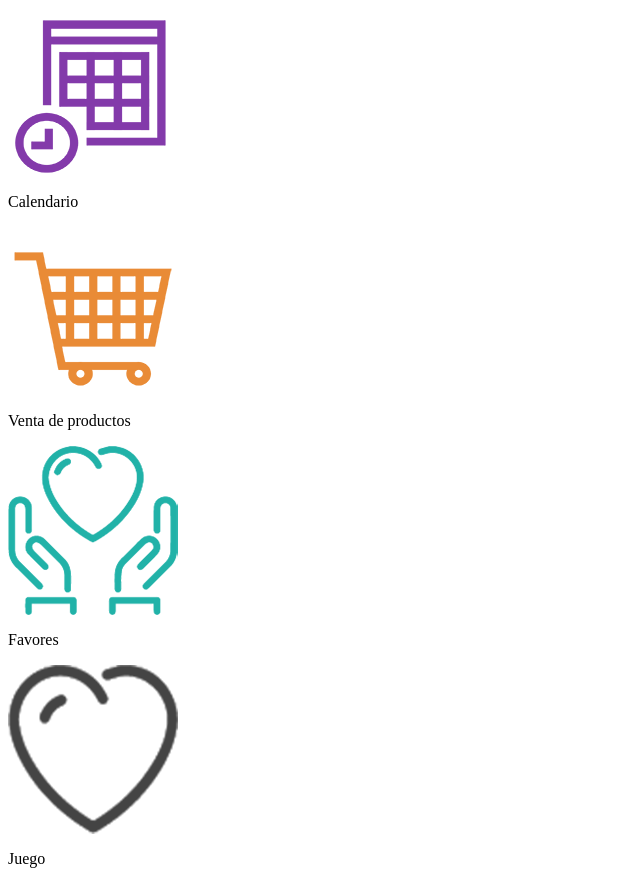
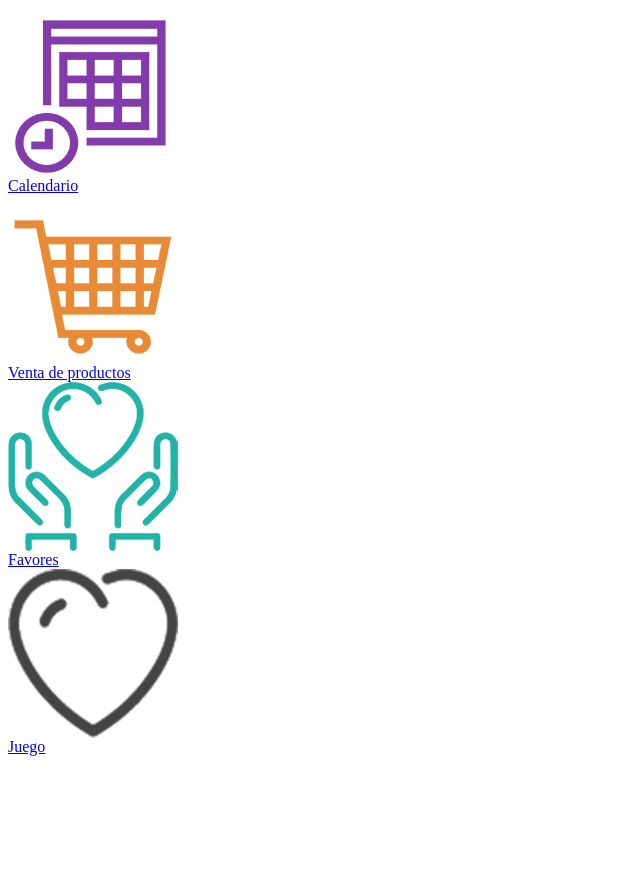
Before and after one commit to Aragon-Diego/ComunaNuevo, a PHP site: page /ComunaNuevo/iconos.php in a window 1280 px wide. Shown: the whole page, without its empty margins (0-640 px from the left). After the commit the page ends 756 px from the top, so only its background shows below. Run offline with PHP 8.4, Linux system fonts and the light colour scheme.

Commit message:
links en iconos y agrega nuevos php

```diff
--- a/iconos.php
+++ b/iconos.php
@@ -1,25 +1,48 @@
-<?php
+<html>
+    <head>
+
+
+    </head>
+
+
+
+    <body>
+
+
+    <?php
     echo '<div class="menuDiv">';
-    echo '<img class="menuIcono" src="img/calendario.png" alt="icono de calendario" />';
+    echo '<img class="menuIcono" src="img/calendario.png" alt="icono de calendario" href="cuenta.php"/>';
     echo '<br/>';
-    echo '<p class="menuP">Calendario</p>';
+    ?>
+    <a class="menuP" href="ver_calendario.php">Calendario</a>
+    <?php
     echo '</div>';
 
     echo '<div class="menuDiv">';
     echo '<img class="menuIcono" src="img/carrito.png" alt="icono de carrito" />';
     echo '<br/>';
-    echo '<p class="menuP">Venta de productos</p>';
+    ?>
+    <a class="menuP" href="ver_producto.php">Venta de productos</a>
+    <?php
     echo '</div>';
 
     echo '<div class="menuDiv">';
     echo '<img class="menuIcono" src="img/favores.png" alt="icono de favores" />';
     echo '<br/>';
-    echo '<p class="menuP">Favores</p>';
+    ?>
+    <a class="menuP" href="ver_favores.php">Favores</a>
+    <?php
     echo '</div>';
 
     echo '<div class="menuDiv">';
     echo '<img class="menuIcono" src="img/corazon.png" alt="icono de favores" />';
     echo '<br/>';
-    echo '<p class="menuP">Juego</p>';
+    ?>
+    <a class="menuP" href="C:\xampp\htdocs\ComunaNuevo\juego\disparos\disparos.exe">Juego</a>
+    <?php
     echo '</div>';
 ?>
+
+    </body>
+
+</html>
```
Also changed, not shown: dashbord.php (+10 -3 lines), cuenta.php (added), ver_calendario.php (added), ver_favores.php (added), ver_producto.php (added), 1 other file.
